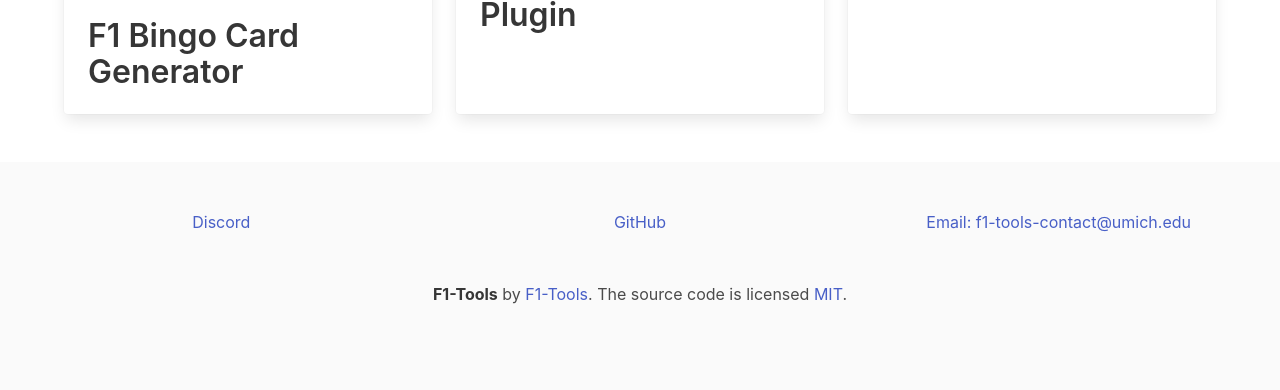
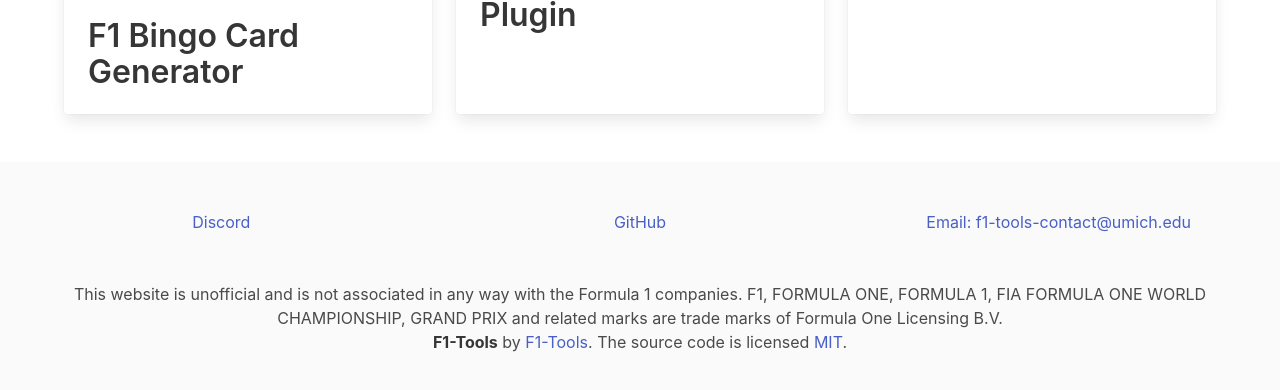
Before and after one commit to f1-tools/f1-tools.github.io, a plain HTML site: page index.html in a window 1280 px wide. Shown: the part 888-1278 px from the top of the page. Drawn offline with nearby package versions, Linux system fonts and the light colour scheme.

Commit message:
disclaimer

```diff
--- a/index.html
+++ b/index.html
@@ -236,6 +236,10 @@
                     </div>
                     <br />
                     <p>
+                        This website is unofficial and is not associated in any way with the Formula 1 companies.
+                        F1, FORMULA ONE, FORMULA 1, FIA FORMULA ONE WORLD CHAMPIONSHIP, GRAND PRIX and related marks
+                        are trade marks of Formula One Licensing B.V.
+                        <br>
                         <strong>F1-Tools</strong> by
                         <a href="https://github.com/f1-tools">F1-Tools</a>. The
                         source code is licensed
```
